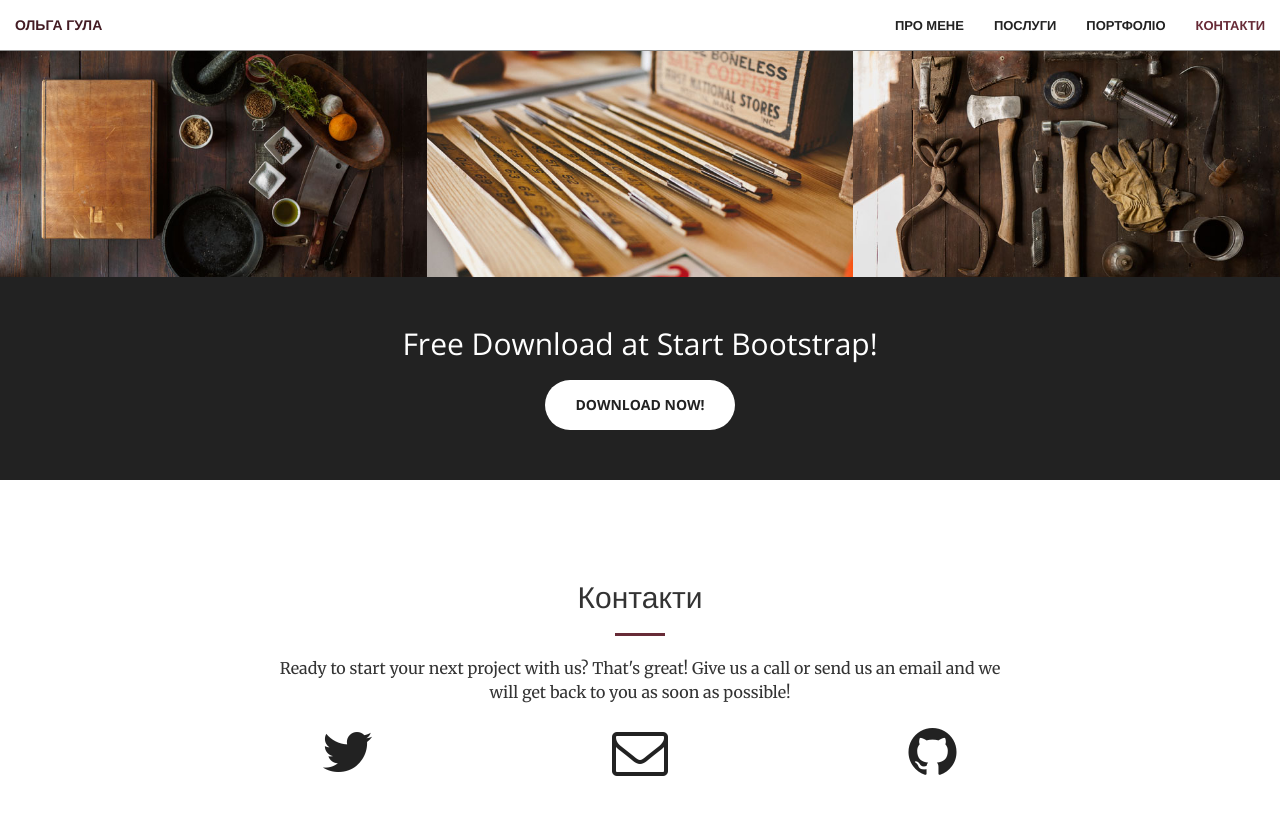
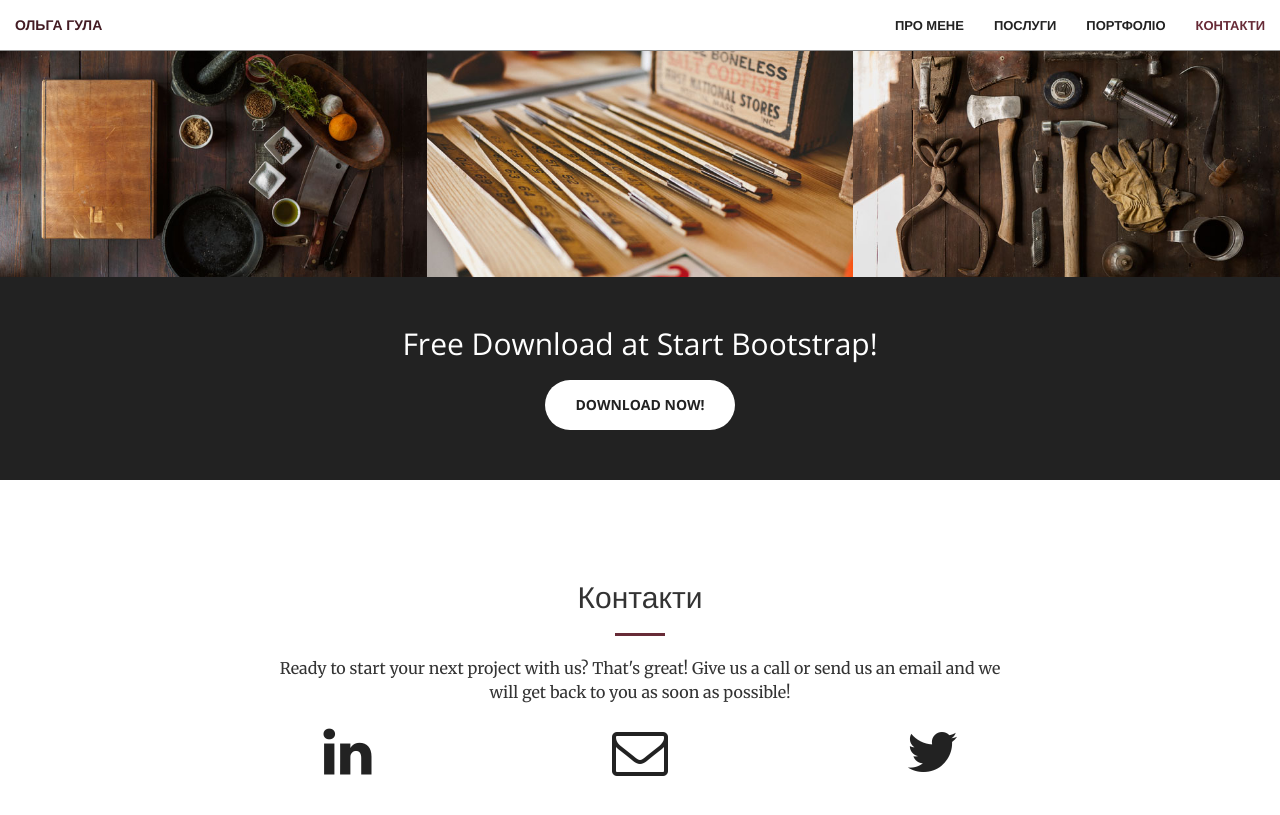
Before and after one commit to yyunikov/hula.yunikov.com, a Jekyll site: the page built from index.html, in a window 1280 px wide and 900 px high, scrolled down 1957 px. Shown: the top 815 px of the window. Built offline with Jekyll 4.4.1, drawn with Linux system fonts in a browser that asks for light colours.

Commit message:
Contacts

```diff
--- a/_config.yml
+++ b/_config.yml
@@ -1,12 +1,11 @@
-# Site settings
-title:
-email:
-description: > # this means to ignore newlines until "baseurl:"
-baseurl: "" # the subpath of your site, e.g. /blog/
-url: "" # the base hostname & protocol for your site
+title: Ольга Гула
+description: Ольга Гула - Професійний викладач англійської мови
+details: Сертифікований викладач з кембріджськими сертифікаціями СELTA, FCE and TKT(2,3). Навчаю англійську дорослих і дітей (8-16 років).
+url: https://hula.yunikov.com/
 
-twitter_username:
-github_username:
+twitter_username: HulaOlha
+linkedin_username: olha-hula-12a849147
+email: hula.teaching@gmail.com
 
 # Build settings
 markdown: kramdown
--- a/_includes/contact.html
+++ b/_includes/contact.html
@@ -7,23 +7,19 @@
                 <p>Ready to start your next project with us? That's great! Give us a call or send us an email and we will get back to you as soon as possible!</p>
             </div>
         <div class="col-lg-2 col-lg-offset-2 text-center">
-            <a href="https://twitter.com/{{ site.twitter_username }}">
-                <i class="fa fa-twitter fa-3x wow bounceIn" data-wow-delay=".1s"></i>
-                <p>{{ site.twitter_username }}</p>
+            <a href="https://www.linkedin.com/in/{{ site.linkedin_username }}" target="_blank">
+            <i class="fa fa-linkedin fa-3x wow bounceIn" data-wow-delay=".1s"></i>
             </a>
         </div>
         <div class="col-lg-2 col-lg-offset-1 text-center">
-            <a href="mailto:{{ site.email }}">
+            <a href="mailto:{{ site.email }}" target="_blank">
             <i class="fa fa-envelope-o fa-3x wow bounceIn" data-wow-delay=".1s"></i>
-                <p>{{ site.email }}</p>
             </a>
         </div>
         <div class="col-lg-2 col-lg-offset-1 text-center">
-            <a href="https://github.com/{{ site.github_username }}">
-            <i class="fa fa-github fa-3x wow bounceIn" data-wow-delay=".1s"></i>
-                <p>{{ site.github_username }}</p>
+            <a href="https://twitter.com/{{ site.twitter_username }}" target="_blank">
+                <i class="fa fa-twitter fa-3x wow bounceIn" data-wow-delay=".1s"></i>
             </a>
         </div>
-
     </div>
 </section>
--- a/_includes/head.html
+++ b/_includes/head.html
@@ -6,7 +6,7 @@
     <meta name="description" content="">
     <meta name="author" content="">
 
-    <title>Ольга Гула - Викладач Англійської Мови</title>
+    <title>{{ site.description }}</title>
 
     <!-- Bootstrap Core CSS -->
     <link rel="stylesheet" href="css/bootstrap.min.css" type="text/css">
--- a/_includes/header.html
+++ b/_includes/header.html
@@ -1,9 +1,9 @@
 <header>
     <div class="header-content">
         <div class="header-content-inner">
-            <h1>Ольга Гула - Професійний викладач англійської мови</h1>
+            <h1>{{ site.description }}</h1>
             <hr>
-            <p>Сертифікований викладач з кембріджськими сертифікаціями СELTA, FCE and TKT(2,3). Навчаю англійську дорослих і дітей (8-16 років).</p>
+            <p>{{ site.details }}</p>
             <a href="#about" class="btn btn-primary btn-xl page-scroll">Дізнатись більше</a>
         </div>
     </div>
--- a/_includes/nav.html
+++ b/_includes/nav.html
@@ -2,13 +2,7 @@
     <div class="container-fluid">
         <!-- Brand and toggle get grouped for better mobile display -->
         <div class="navbar-header">
-            <button type="button" class="navbar-toggle collapsed" data-toggle="collapse" data-target="#bs-example-navbar-collapse-1">
-                <span class="sr-only">Toggle navigation</span>
-                <span class="icon-bar"></span>
-                <span class="icon-bar"></span>
-                <span class="icon-bar"></span>
-            </button>
-            <a class="navbar-brand page-scroll" href="#page-top">Ольга Гула</a>
+            <a class="navbar-brand page-scroll" href="#page-top">{{ site.title }}</a>
         </div>
 
         <!-- Collect the nav links, forms, and other content for toggling -->
```
